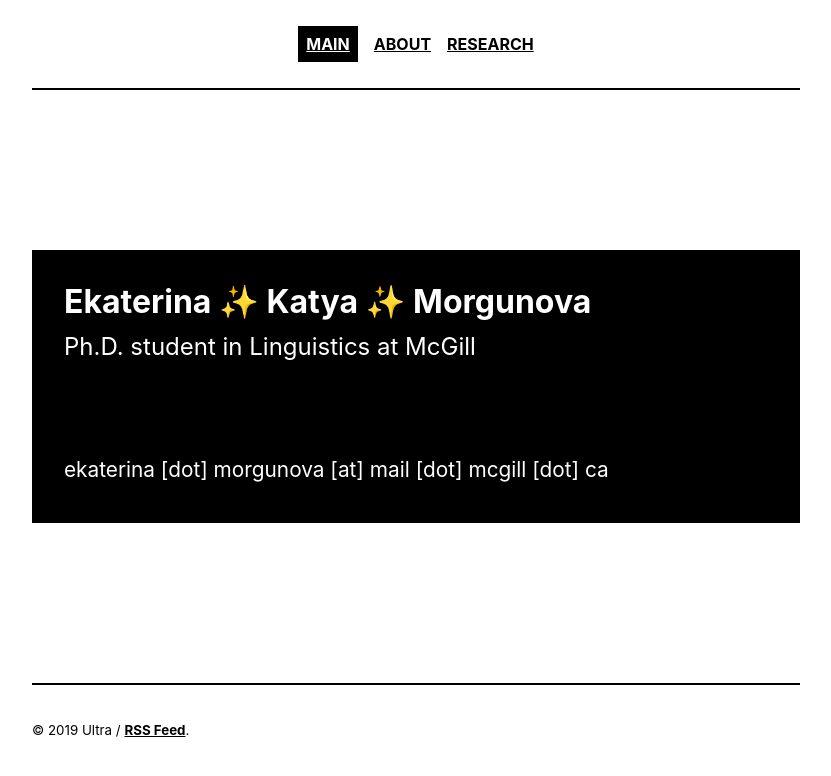
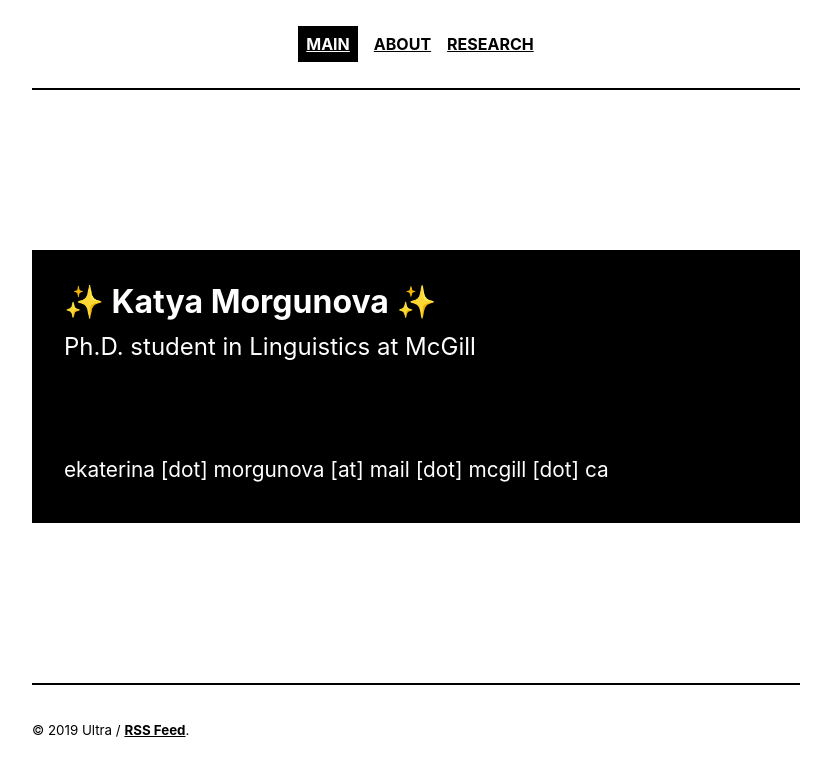
Before and after one commit to morgunova-katya/morgunova-katya.github.io, a Jekyll site: the page built from index.html, in a window 1280 px wide. Shown: the top 776 px of the page, without its empty margins (224-1055 px from the left). Built offline with Jekyll 4.4.1, drawn with Linux system fonts in a browser that asks for light colours; the list of posts is cut into pages by our own code.

Commit message:
Update index.html

```diff
--- a/index.html
+++ b/index.html
@@ -4,5 +4,5 @@ title: Main
 ---
 
   <article class="post index" role="article">
-  <p class="post-title"> <span style="font-weight:bold;font-size:200%"> Ekaterina &#10024; Katya &#10024; Morgunova </span> <br> <span style="font-size:150%"> Ph.D. student in Linguistics at McGill </span> <br> <span style="font-size:130%;color:white"> <a href="morgunova-katya.github.io/files/morgunova_cv.pdf" target="_blank">CV</a></span> <br></span> <br> <span style="font-size:130%"> ekaterina [dot] morgunova [at] mail [dot] mcgill [dot] ca </span></p>
+  <p class="post-title"> <span style="font-weight:bold;font-size:200%"> &#10024; Katya Morgunova &#10024; </span> <br> <span style="font-size:150%"> Ph.D. student in Linguistics at McGill </span> <br> <span style="font-size:130%;color:white"> <a href="morgunova-katya.github.io/files/morgunova_cv.pdf" target="_blank">CV</a></span> <br></span> <br> <span style="font-size:130%"> ekaterina [dot] morgunova [at] mail [dot] mcgill [dot] ca </span></p>
   </article>
```
